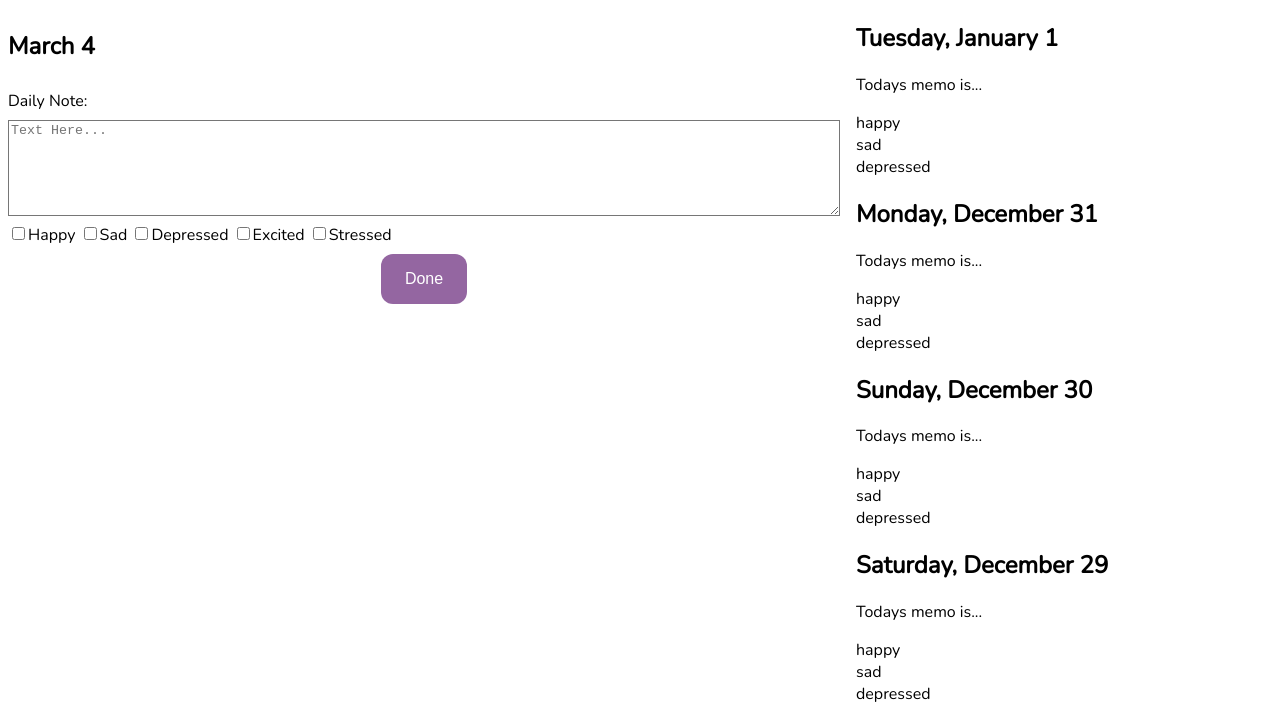
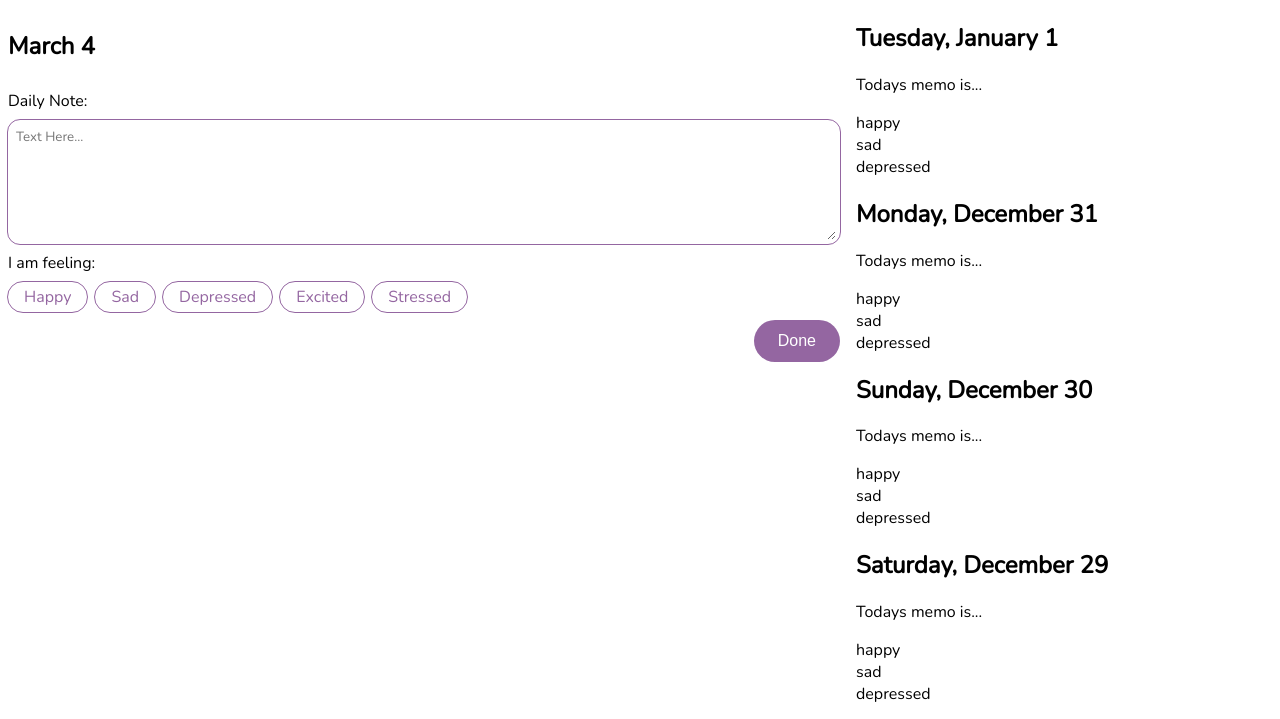
Before and after one commit to coxender/mood-tracker, a plain HTML site: page public/index.html in a window 1280 px wide. Shown: the part 81-800 px from the top of the page. Drawn offline with nearby package versions, Linux system fonts and the light colour scheme.

Commit message:
feat: 💄 add CSS styling to form elements
Co-authored-by: Escaped clone <coxender@users.noreply.github.com>

```diff
--- a/public/index.html
+++ b/public/index.html
@@ -17,12 +17,18 @@
       <h2>March 4</h2>
       <label for="memo">Daily Note:</label>
       <textarea id="memo" name="memo" rows="6" placeholder="Text Here..." required></textarea>
+      <label>I am feeling: </label>
       <div class="tag-category">
-        <label><input type="checkbox" name="mood-tags" value="happy" />Happy</label>
-        <label><input type="checkbox" name="mood-tags" value="sad" />Sad</label>
-        <label><input type="checkbox" name="mood-tags" value="depressed" />Depressed</label>
-        <label><input type="checkbox" name="mood-tags" value="excited" />Excited</label>
-        <label><input type="checkbox" name="mood-tags" value="stressed" />Stressed</label>
+        <input type="checkbox" id="mood-happy" name="mood-tags" value="happy" />
+        <label for="mood-happy">Happy</label>
+        <input type="checkbox" id="mood-sad" name="mood-tags" value="sad" />
+        <label for="mood-sad">Sad</label>
+        <input type="checkbox" id="mood-depressed" name="mood-tags" value="depressed" />
+        <label for="mood-depressed">Depressed</label>
+        <input type="checkbox" id="mood-excited" name="mood-tags" value="excited" />
+        <label for="mood-excited">Excited</label>
+        <input type="checkbox" id="mood-stressed" name="mood-tags" value="stressed" />
+        <label for="mood-stressed">Stressed</label>
       </div>
       <button type="submit">Done</button>
     </form>
--- a/public/styles.css
+++ b/public/styles.css
@@ -1,7 +1,10 @@
 :root {
   --primary: #9466a1;
-  --primary-light: #0097ff;
-  --primary-dark: #005bea;
+  --primary-light: #a273ae;
+  --primary-dark: #824e90;
+
+  --primary-strong: var(--primary-dark);
+  --primary-weak: var(--primary-light);
 
   --on-primary: white;
 
@@ -11,9 +14,8 @@
 
 @media (prefers-color-scheme: dark) {
   :root {
-    --primary: #9466a1;
-    --primary-light: #0097ff;
-    --primary-dark: #005bea;
+    --primary-strong: var(--primary-light);
+    --primary-weak: var(--primary-dark);
 
     --surface: #121212;
     --on-surface: #ffffff;
@@ -29,11 +31,19 @@ html {
 button {
   appearance: none;
   border: none;
-  border-radius: 12px;
+  border-radius: 10000px;
   background-color: var(--primary);
   color: var(--on-primary);
-  padding: 16px 24px;
+  padding: 12px 24px;
   font-size: 16px;
+  transition: transform 0.1s ease-in-out, background-color 0.1s ease-in-out;
+}
+
+button:hover,
+button:focus-visible {
+  outline: none;
+  background-color: var(--primary-strong);
+  transform: scale(1.1);
 }
 
 body {
@@ -83,13 +93,55 @@ h1 {
   resize: vertical;
   background-color: var(--surface);
   color: var(--on-surface);
+  border-radius: 12px;
+  outline: 1px solid var(--primary);
+  padding: 4px;
+  border: 4px solid transparent;
+  font-family: inherit;
 }
 
-.mood-category {
+#new-entry #memo:focus-visible {
+  outline-color: var(--primary-strong);
+  outline-width: 2px;
+}
+
+.tag-category {
+  display: flex;
+  gap: 8px;
+}
+
+input[name="mood-tags"] {
+  appearance: none;
+  position: absolute;
+  margin: 0;
+}
+
+input[name="mood-tags"] + label {
+  display: block;
+  outline: 1px solid var(--primary);
+  color: var(--primary);
+  border-radius: 10000px;
+  padding: 4px 16px;
+}
+
+input[name="mood-tags"]:focus-visible + label {
+  outline-width: 2px;
+  outline-color: var(--primary-strong);
+  color: var(--primary-strong);
+  font-weight: 700;
+}
+
+input[name="mood-tags"]:checked + label {
+  background-color: var(--primary);
+  color: var(--on-primary);
+}
+
+input[name="mood-tags"]:checked:focus-visible + label {
+  background-color: var(--primary-strong);
 }
 
 #new-entry > button {
-  justify-self: center;
+  justify-self: end;
 }
 
 #entry-wrapper {
```
